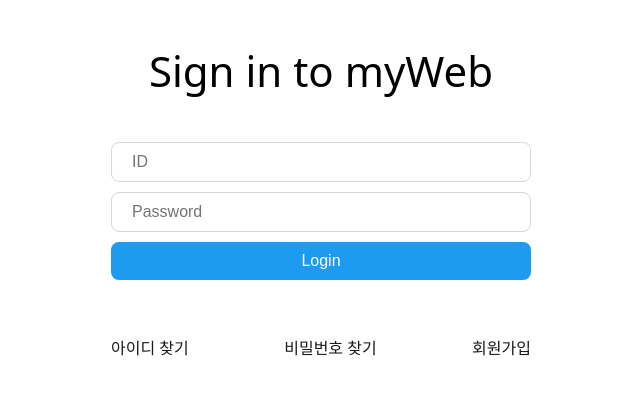
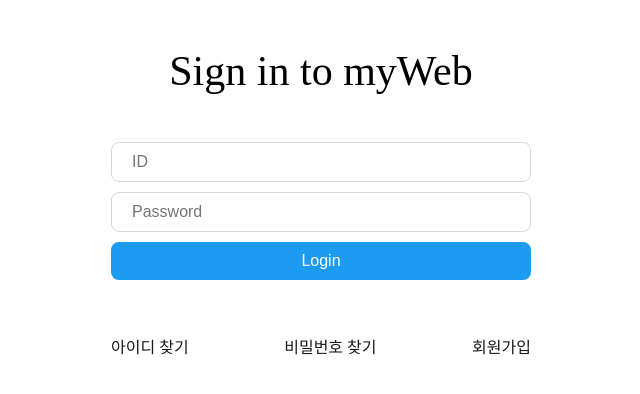
Before and after one commit to kim0tae/FE, a React (Vite) app: page /login in a window 1280 px wide. Shown: the top 394 px of the page, without its empty margins (319-959 px from the left). Built offline with nearby package versions, Linux system fonts and the light colour scheme.

Commit message:
[UPDATE] 폰트 수정

```diff
--- a/index.html
+++ b/index.html
@@ -3,6 +3,7 @@
   <head>
     <meta charset="UTF-8" />
     <meta name="viewport" content="width=device-width, initial-scale=1.0" />
+    <link href="https://fonts.googleapis.com/css2?family=Noto+Sans+KR:wght@100..900&display=swap" rel="stylesheet" />
     <title></title>
   </head>
   <body>
--- a/src/App.tsx
+++ b/src/App.tsx
@@ -29,9 +29,6 @@
     }
 
   }
-  body {
-    font-family: system-ui, -apple-system, BlinkMacSystemFont, 'Segoe UI', Roboto, Oxygen, Ubuntu, Cantarell, 'Open Sans', 'Helvetica Neue', sans-serif
-  }
 `;
 const Wrapper = styled.div`
   height: 100%;
```
